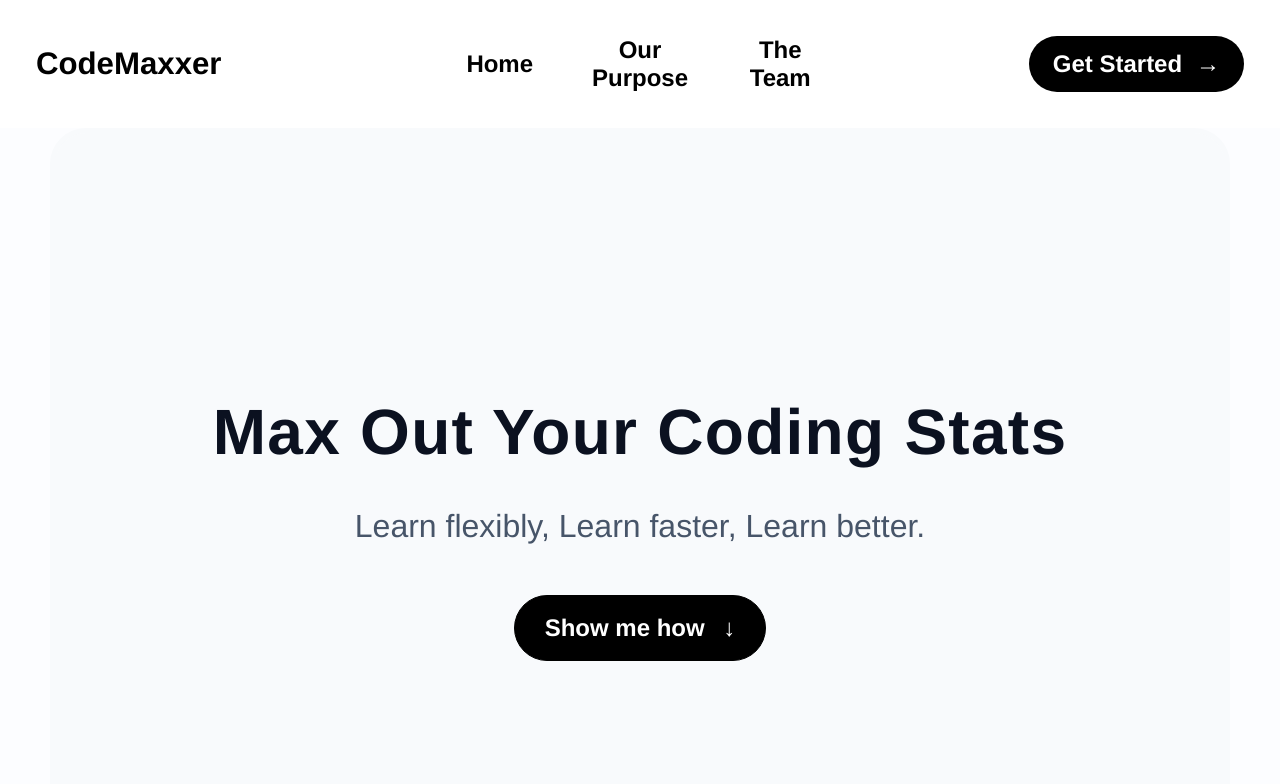
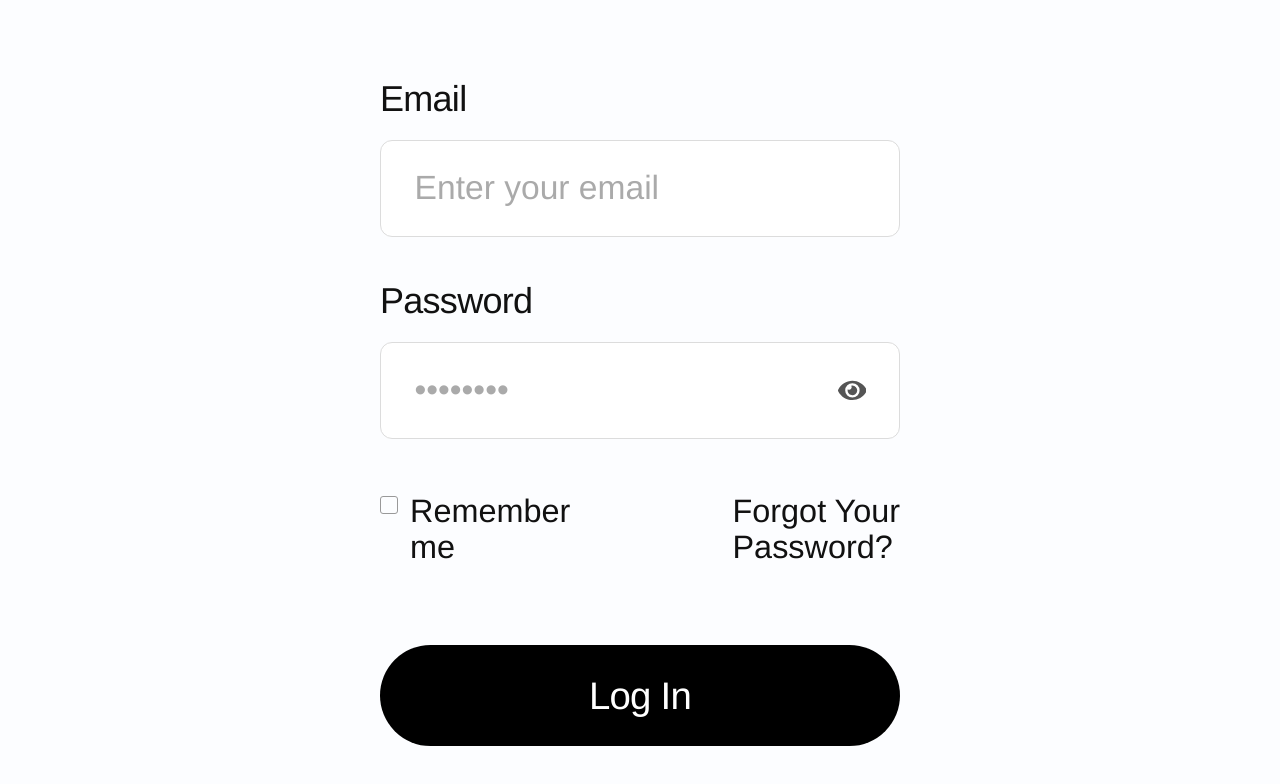
Before and after one commit to antranig8/raptorhacks-project, a React (Vite) app in the folder frontend/CodeMaxxer/: page /login in a window 1280 px wide. Shown: the top 784 px of the page. Built offline with nearby package versions, Linux system fonts and the light colour scheme; a web font is replaced by a local one.

Commit message:
login route

```diff
--- a/frontend/CodeMaxxer/package.json
+++ b/frontend/CodeMaxxer/package.json
@@ -11,7 +11,9 @@
   },
   "dependencies": {
     "react": "^19.2.4",
-    "react-dom": "^19.2.4"
+    "react-dom": "^19.2.4",
+    "react-icons": "^5.6.0",
+    "react-router-dom": "^7.13.2"
   },
   "devDependencies": {
     "@eslint/js": "^9.39.4",
--- a/frontend/CodeMaxxer/src/App.jsx
+++ b/frontend/CodeMaxxer/src/App.jsx
@@ -1,11 +1,18 @@
+import { BrowserRouter as Router, Routes, Route } from 'react-router-dom'
 import Home from '@home/home.jsx'
+import Login from './pages/Login/login.jsx'
 import styles from '@/App.module.css'
 
 function App() {
   return (
-    <div className={styles.app}>
-      <Home />
-    </div>
+    <Router>
+      <div className={styles.app}>
+        <Routes>
+          <Route path="/" element={<Home />} />
+          <Route path="/login" element={<Login />} />
+        </Routes>
+      </div>
+    </Router>
   )
 }
 
--- a/frontend/CodeMaxxer/src/pages/Home/Components/Navbar.jsx
+++ b/frontend/CodeMaxxer/src/pages/Home/Components/Navbar.jsx
@@ -1,8 +1,10 @@
+import { useNavigate } from 'react-router-dom'
 import styles from '@home/styles/Navbar.module.css'
 import useInViewAnimation from '@/hooks/useInViewAnimation'
 
 function Navbar() {
   const { ref, isVisible } = useInViewAnimation({ threshold: 0.1, rootMargin: '0px 0px -40px 0px' })
+  const navigate = useNavigate()
 
   return (
     <nav ref={ref} className={`${styles.navbar} ${isVisible ? styles.visible : styles.hidden}`}>
@@ -15,7 +17,7 @@ function Navbar() {
         <button className={styles.navButton}>The Team</button>
       </div>
       <div className={styles.rightGroup}>
-        <button className={styles.ctaButton}>
+        <button className={styles.ctaButton} onClick={() => navigate('/login')}>
           Get Started <span className={styles.ctaArrow}>→</span>
         </button>
       </div>
--- /dev/null
+++ b/frontend/CodeMaxxer/src/pages/Login/components/Form.jsx
@@ -0,0 +1,58 @@
+import { useState } from 'react'
+import { FaEye, FaEyeSlash, FaGoogle } from 'react-icons/fa'
+import styles from '../styles/login.module.css'
+
+export default function Form() {
+    const [showPassword, setShowPassword] = useState(false)
+
+    return (
+        <div className={styles.formContainer}>
+            <form className={styles.form}>
+                <div className={styles.inputGroup}>
+                    <label htmlFor="email">Email</label>
+                    <input type="email" id="email" placeholder="Enter your email" required />
+                </div>
+
+                <div className={styles.inputGroup}>
+                    <label htmlFor="password">Password</label>
+                    <div className={styles.passwordWrapper}>
+                        <input
+                            type={showPassword ? 'text' : 'password'}
+                            id="password"
+                            placeholder="••••••••"
+                            required
+                        />
+                        <button
+                            type="button"
+                            className={styles.passwordToggle}
+                            onClick={() => setShowPassword(!showPassword)}
+                        >
+                            {showPassword ? <FaEyeSlash /> : <FaEye />}
+                        </button>
+                    </div>
+                </div>
+
+                <div className={styles.optionsRow}>
+                    <label className={styles.rememberMe}>
+                        <input type="checkbox" />
+                        <span>Remember<br />me</span>
+                    </label>
+                    <a href="#" className={styles.forgotPassword}>Forgot Your<br />Password?</a>
+                </div>
+
+                <button type="submit" className={styles.loginButton}>Log In</button>
+                <button type="button" className={styles.bypassButton}>Bypass</button>
+
+                <div className={styles.divider}>
+                    <hr />
+                    <span>Or Login With</span>
+                    <hr />
+                </div>
+
+                <button type="button" className={styles.googleButton}>
+                    <FaGoogle /> Google
+                </button>
+            </form>
+        </div>
+    )
+}
--- a/frontend/CodeMaxxer/src/pages/Login/login.jsx
+++ b/frontend/CodeMaxxer/src/pages/Login/login.jsx
@@ -0,0 +1,16 @@
+import Form from './components/Form.jsx'
+import styles from './styles/login.module.css'
+
+export default function Login() {
+    return (
+        <div className={styles.loginPage}>
+            <div className={styles.container}>
+                <div className={styles.header}>
+                    <h1 className={styles.title}>Welcome,<br />VibeCoder</h1>
+                    <p className={styles.subtitle}>Enter your email and password to access our<br />services.</p>
+                </div>
+                <Form />
+            </div>
+        </div>
+    )
+}
--- /dev/null
+++ b/frontend/CodeMaxxer/src/pages/Login/styles/login.module.css
@@ -0,0 +1,255 @@
+.loginPage {
+    min-height: 100vh;
+    display: flex;
+    align-items: center;
+    justify-content: center;
+    background-color: #fcfdff;
+    font-family: inherit;
+    padding: 2rem;
+}
+
+.container {
+    background-color: transparent;
+    padding: 2rem 2.5rem;
+    width: 100%;
+    max-width: 50vw;
+    display: flex;
+    flex-direction: column;
+    align-items: center;
+}
+
+.header {
+    margin-bottom: 3.5rem;
+    text-align: center;
+}
+
+.title {
+    font-size: 4rem;
+    font-weight: 300;
+    color: #111;
+    margin-bottom: 1.5rem;
+    line-height: 1.05;
+    letter-spacing: -0.04em;
+}
+
+.subtitle {
+    font-size: 1.5rem;
+    font-weight: 300;
+    color: #666;
+    text-align: center;
+    line-height: 1.35;
+}
+
+.formContainer {
+    width: 100%;
+}
+
+.form {
+    display: flex;
+    flex-direction: column;
+    gap: 1.8rem;
+}
+
+.inputGroup {
+    display: flex;
+    flex-direction: column;
+    gap: 0.8rem;
+    text-align: left;
+    width: 100%;
+}
+
+.inputGroup label {
+    font-size: 1.5rem;
+    font-weight: 300;
+    color: #111;
+    letter-spacing: -0.02em;
+}
+
+.inputGroup input {
+    font-family: inherit;
+    font-size: 1.4rem;
+    font-weight: 300;
+    padding: 1.2rem 1.4rem;
+    border: 1px solid #dcdcdc;
+    border-radius: 12px;
+    background-color: #fff;
+    outline: none;
+    transition: border-color 0.2s ease;
+    width: 100%;
+    color: #111;
+}
+
+.inputGroup input::placeholder {
+    color: #aaa;
+    font-weight: 300;
+}
+
+.inputGroup input:focus {
+    border-color: #333;
+}
+
+.passwordWrapper {
+    position: relative;
+    display: flex;
+    align-items: center;
+}
+
+.passwordToggle {
+    position: absolute;
+    right: 1.4rem;
+    background: none;
+    border: none;
+    cursor: pointer;
+    color: #555;
+    display: flex;
+    align-items: center;
+    justify-content: center;
+    padding: 0;
+    font-size: 1.2rem;
+}
+
+.passwordToggle:hover {
+    color: #000;
+}
+
+.optionsRow {
+    display: flex;
+    align-items: center;
+    justify-content: space-between;
+    width: 100%;
+    margin-top: 0.5rem;
+    margin-bottom: 0.5rem;
+}
+
+.rememberMe {
+    display: flex;
+    align-items: flex-start;
+    gap: 0.5rem;
+    color: #111;
+    font-size: 1.35rem;
+    font-weight: 300;
+    cursor: pointer;
+    line-height: 1.1;
+}
+
+.rememberMe input[type="checkbox"] {
+    appearance: none;
+    width: 18px;
+    height: 18px;
+    min-width: 18px;
+    border: 1px solid #999;
+    border-radius: 3px;
+    outline: none;
+    cursor: pointer;
+    background-color: transparent;
+    position: relative;
+    margin: 0;
+    margin-top: 2px;
+}
+
+.rememberMe input[type="checkbox"]:checked::after {
+    content: "";
+    position: absolute;
+    top: 1px;
+    left: 5px;
+    width: 4px;
+    height: 9px;
+    border: solid #111;
+    border-width: 0 2px 2px 0;
+    transform: rotate(45deg);
+}
+
+.forgotPassword {
+    color: #111;
+    text-decoration: none;
+    font-weight: 400;
+    font-size: 1.35rem;
+    line-height: 1.1;
+    transition: opacity 0.2s;
+    text-align: left;
+}
+
+.forgotPassword:hover {
+    opacity: 0.7;
+}
+
+.loginButton {
+    margin-top: 1rem;
+    font-family: inherit;
+    background-color: #000;
+    color: #fff;
+    border: none;
+    border-radius: 999px;
+    font-weight: 400;
+    font-size: 1.6rem;
+    padding: 1.2rem 1rem;
+    cursor: pointer;
+    transition: background-color 0.2s;
+    width: 100%;
+    letter-spacing: -0.02em;
+}
+
+.loginButton:hover {
+    background-color: #222;
+}
+
+.bypassButton {
+    margin-top: 0.8rem;
+    font-family: inherit;
+    background-color: #fff;
+    color: #000;
+    border: 2px solid #000;
+    border-radius: 999px;
+    font-weight: 400;
+    font-size: 1.35rem;
+    padding: 1rem 1rem;
+    cursor: pointer;
+    transition: background-color 0.2s, color 0.2s;
+    width: 100%;
+}
+
+.bypassButton:hover {
+    background-color: #000;
+    color: #fff;
+}
+
+.divider {
+    display: flex;
+    align-items: center;
+    text-align: center;
+    margin: 1.5rem 0;
+    color: #999;
+    font-size: 1.3rem;
+    font-weight: 300;
+}
+
+.divider hr {
+    flex-grow: 1;
+    border: none;
+    border-top: 2px solid #d1d5db;
+    margin: 0 15px;
+}
+
+
+.googleButton {
+    display: flex;
+    align-items: center;
+    justify-content: center;
+    gap: 0.8rem;
+    font-family: inherit;
+    background-color: #fff;
+    color: #111;
+    border: 1px solid #eaeaea;
+    border-radius: 999px;
+    font-weight: 400;
+    font-size: 1.5rem;
+    padding: 1.1rem 1rem;
+    cursor: pointer;
+    transition: background-color 0.2s, border-color 0.2s;
+    width: 100%;
+}
+
+.googleButton:hover {
+    background-color: #fafafa;
+    border-color: #ccc;
+}
```
Also changed, not shown: 1 other file (tests, documents, lock files or other folders).
